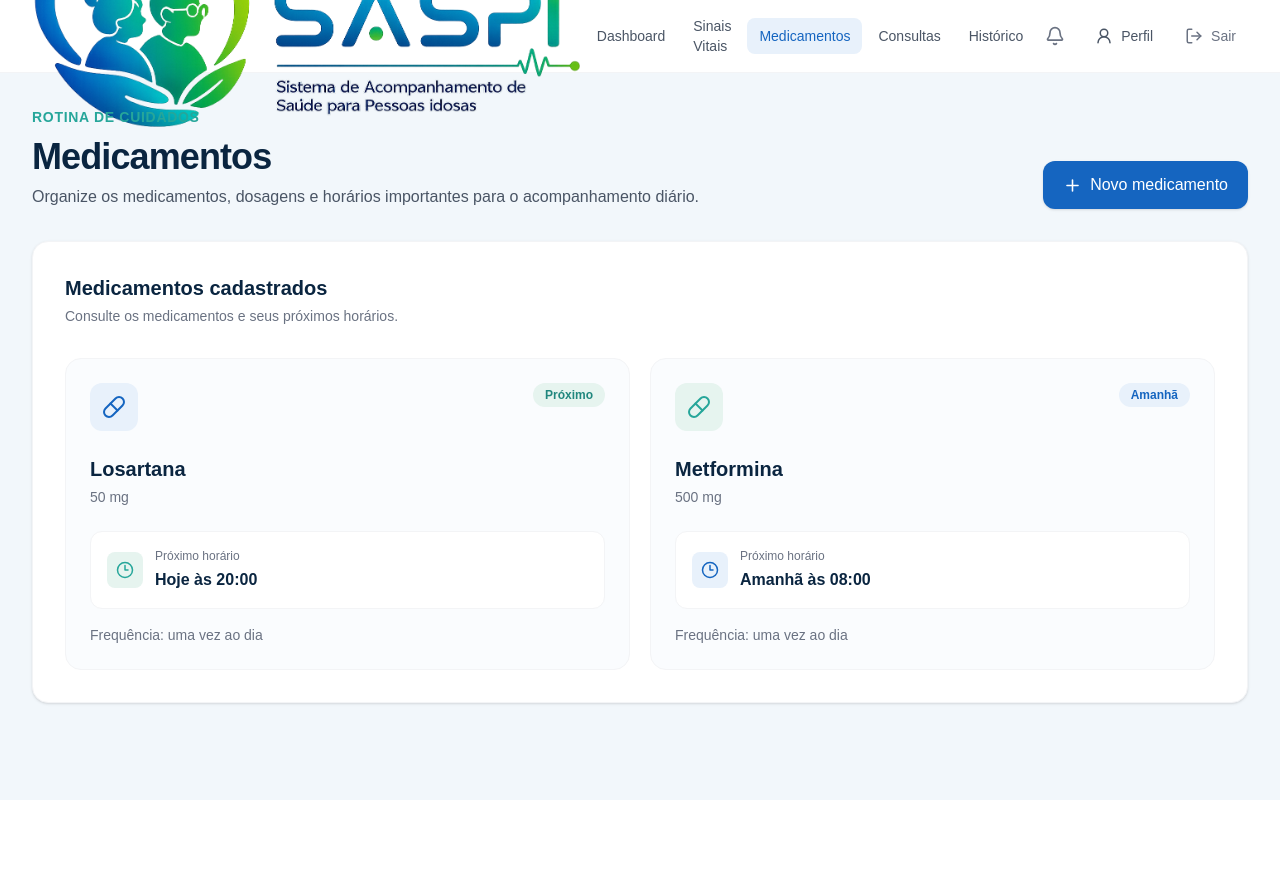
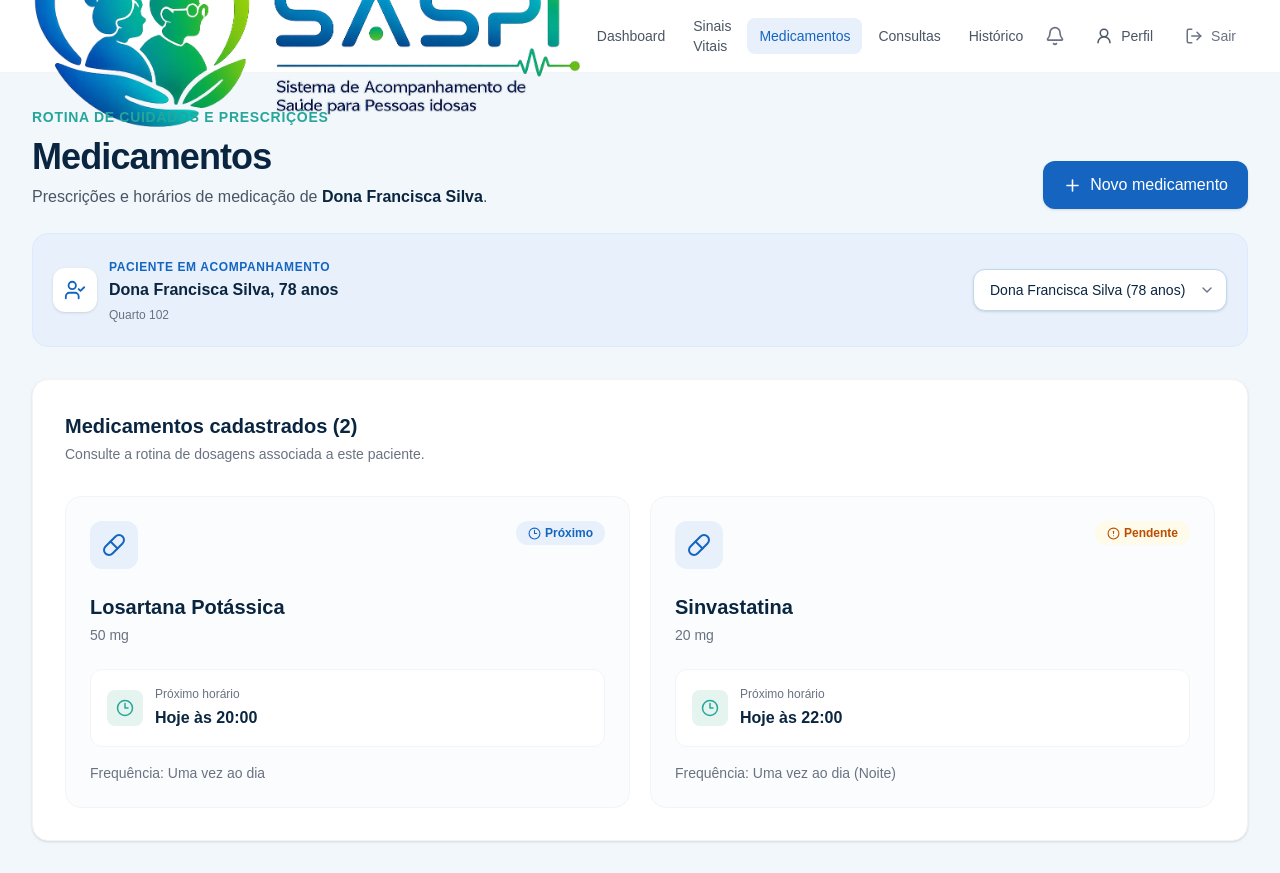
Before and after one commit to MiguelHelen/S.A.S.P.I-Sistema-de-Acompanhamento-de-Saude-para-Pessoas-Idosas-, a Next.js app: page /dashboard/medicamentos in a window 1280 px wide. Before the commit the page ends 800 px from the top, so only its background shows below. Built offline with nearby package versions, Linux system fonts and the light colour scheme.

Commit message:
feat(medicamentos): adiciona listagem reativa e formulário de nova prescrição

```diff
--- a/src/app/dashboard/medicamentos/novo/page.tsx
+++ b/src/app/dashboard/medicamentos/novo/page.tsx
@@ -1,6 +1,6 @@
 "use client";
 
-import { useState } from "react";
+import { useState, useEffect } from "react";
 import { useRouter } from "next/navigation";
 import Link from "next/link";
 import DashboardNavbar from "@/components/DashboardNavbar";
@@ -11,6 +11,7 @@ import {
   Save,
   Loader2,
   CheckCircle2,
+  UserCheck,
 } from "lucide-react";
 
 export default function NovoMedicamento() {
@@ -18,20 +19,33 @@ export default function NovoMedicamento() {
   const [salvando, setSalvando] = useState(false);
   const [sucesso, setSucesso] = useState(false);
 
-  // Estados alinhados com o backend (Prisma: tabelas medicamento e prescricao)
+  // Estado para armazenar os dados do formulário
   const [formData, setFormData] = useState({
-    nome: "",           // Vai para tabela medicamento.nome
-    dosagem: "",        // Vai para tabela prescricao.dosagem
-    frequencia: "24h",  // Vai para tabela prescricao.frequencia
-    data_inicio: "",    // Vai para tabela prescricao.data_inicio
-    descricao: "",      // Vai para tabela medicamento.descricao (observações)
+    nome: "",
+    dosagem: "",
+    horario_primeira_dose: "",
+    frequencia: "Uma vez ao dia (24h)",
+    orientacoes: "",
   });
+
+ const [idoso, setIdoso] = useState({ id: "1", nome: "Dona Francisca Silva", idade: 78 });
+
+  useEffect(() => {
+    const activeElderly = localStorage.getItem("saspi_active_elderly");
+    if (activeElderly) {
+      try {
+        setIdoso(JSON.parse(activeElderly));
+      } catch (e) {
+        console.error("Erro ao ler idoso ativo:", e);
+      }
+    }
+  }, []);
 
   function handleSubmit(e: React.FormEvent) {
     e.preventDefault();
     setSalvando(true);
 
-    // Simulação da chamada à API (POST /medicamento e POST /prescricao)
+    // Simulação do envio com estado de loading
     setTimeout(() => {
       setSalvando(false);
       setSucesso(true);
@@ -77,6 +91,21 @@ export default function NovoMedicamento() {
           </div>
         )}
 
+        {/* Banner do paciente vinculado */}
+        <div className="mt-6 flex items-center gap-3 rounded-2xl border border-blue-100 bg-[#E8F1FB] p-4 text-[#0A2540]">
+          <div className="flex h-10 w-10 shrink-0 items-center justify-center rounded-xl bg-white text-[#1565C0] shadow-sm">
+            <UserCheck size={20} />
+          </div>
+          <div>
+            <span className="text-xs font-semibold uppercase tracking-wider text-[#1565C0]">
+              Prescrição vinculada ao paciente:
+            </span>
+            <p className="text-sm font-bold">
+              {idoso.nome} ({idoso.idade} anos)
+            </p>
+          </div>
+        </div>
+
         <form onSubmit={handleSubmit} className="mt-8 space-y-6">
           <section className="rounded-2xl border border-gray-100 bg-white p-6 shadow-sm md:p-8">
             <div className="flex items-center gap-3 border-b border-gray-100 pb-5">
@@ -112,7 +141,7 @@ export default function NovoMedicamento() {
 
               <div>
                 <label htmlFor="dosagem" className="mb-2 block text-sm font-medium text-[#0A2540]">
-                  Dosagem *
+                  Dosagem / Concentração *
                 </label>
                 <input
                   id="dosagem"
@@ -126,22 +155,22 @@ export default function NovoMedicamento() {
               </div>
 
               <div>
-                <label htmlFor="data_inicio" className="mb-2 block text-sm font-medium text-[#0A2540]">
-                  Data de Início *
+                <label htmlFor="horario_primeira_dose" className="mb-2 block text-sm font-medium text-[#0A2540]">
+                  Horário da Primeira Dose *
                 </label>
                 <input
-                  id="data_inicio"
-                  type="date"
+                  id="horario_primeira_dose"
+                  type="time"
                   required
-                  value={formData.data_inicio}
-                  onChange={(e) => setFormData({ ...formData, data_inicio: e.target.value })}
-                  className="w-full rounded-xl border border-gray-300 px-4 py-3 text-sm text-gray-800 outline-none transition focus:border-[#1565C0] focus:ring-4 focus:ring-[#1565C0]/10"
+                  value={formData.horario_primeira_dose}
+                  onChange={(e) => setFormData({ ...formData, horario_primeira_dose: e.target.value })}
+                  className="w-full rounded-xl border border-gray-300 px-4 py-3 text-sm text-gray-800 placeholder:text-gray-400 outline-none transition focus:border-[#1565C0] focus:ring-4 focus:ring-[#1565C0]/10"
                 />
               </div>
 
               <div className="md:col-span-2">
                 <label htmlFor="frequencia" className="mb-2 block text-sm font-medium text-[#0A2540]">
-                  Frequência de administração *
+                  Frequência / Intervalo *
                 </label>
                 <select
                   id="frequencia"
@@ -149,23 +178,23 @@ export default function NovoMedicamento() {
                   onChange={(e) => setFormData({ ...formData, frequencia: e.target.value })}
                   className="w-full rounded-xl border border-gray-300 bg-white px-4 py-3 text-sm text-gray-800 outline-none transition focus:border-[#1565C0] focus:ring-4 focus:ring-[#1565C0]/10"
                 >
-                  <option value="24h">A cada 24 horas (1x ao dia)</option>
-                  <option value="12h">A cada 12 horas (2x ao dia)</option>
-                  <option value="8h">A cada 8 horas (3x ao dia)</option>
-                  <option value="6h">A cada 6 horas (4x ao dia)</option>
-                  <option value="continuo">Uso contínuo conforme necessidade</option>
+                  <option value="A cada 8 horas (3x ao dia)">A cada 8 horas (3x ao dia)</option>
+                  <option value="A cada 12 horas (2x ao dia)">A cada 12 horas (2x ao dia)</option>
+                  <option value="Uma vez ao dia (24h)">Uma vez ao dia (24h)</option>
+                  <option value="Antes de dormir">Antes de dormir</option>
+                  <option value="Uso contínuo conforme necessidade">Uso contínuo conforme necessidade</option>
                 </select>
               </div>
 
               <div className="md:col-span-2">
-                <label htmlFor="descricao" className="mb-2 block text-sm font-medium text-[#0A2540]">
-                  Instruções ou observações
+                <label htmlFor="orientacoes" className="mb-2 block text-sm font-medium text-[#0A2540]">
+                  Orientações e Instruções de uso (opcional)
                 </label>
                 <textarea
-                  id="descricao"
+                  id="orientacoes"
                   rows={4}
-                  value={formData.descricao}
-                  onChange={(e) => setFormData({ ...formData, descricao: e.target.value })}
+                  value={formData.orientacoes}
+                  onChange={(e) => setFormData({ ...formData, orientacoes: e.target.value })}
                   placeholder="Ex.: Ingerir após o almoço com bastante água..."
                   className="w-full resize-none rounded-xl border border-gray-300 px-4 py-3 text-sm text-gray-800 placeholder:text-gray-400 outline-none transition focus:border-[#1565C0] focus:ring-4 focus:ring-[#1565C0]/10"
                 />
--- a/src/app/dashboard/medicamentos/page.tsx
+++ b/src/app/dashboard/medicamentos/page.tsx
@@ -1,7 +1,94 @@
+"use client";
+
+import { useEffect, useState } from "react";
 import DashboardNavbar from "@/components/DashboardNavbar";
-import { Clock3, Pill, Plus } from "lucide-react";
+import PatientSelector, { Idoso } from "@/components/PatientSelector";
+import Link from "next/link";
+import { Clock3, Pill, Plus, CheckCircle2, AlertCircle } from "lucide-react";
+
+interface MedicamentoItem {
+  id: string;
+  nome: string;
+  dosagem: string;
+  horario: string;
+  frequencia: string;
+  status: "tomado" | "proximo" | "pendente";
+}
+
+const MEDICAMENTOS_POR_IDOSO: Record<string, MedicamentoItem[]> = {
+  "1": [
+    {
+      id: "m1",
+      nome: "Losartana Potássica",
+      dosagem: "50 mg",
+      horario: "Hoje às 20:00",
+      frequencia: "Uma vez ao dia",
+      status: "proximo",
+    },
+    {
+      id: "m2",
+      nome: "Sinvastatina",
+      dosagem: "20 mg",
+      horario: "Hoje às 22:00",
+      frequencia: "Uma vez ao dia (Noite)",
+      status: "pendente",
+    },
+  ],
+  "2": [
+    {
+      id: "m3",
+      nome: "Metformina",
+      dosagem: "850 mg",
+      horario: "Amanhã às 08:00",
+      frequencia: "A cada 12 horas",
+      status: "tomado",
+    },
+    {
+      id: "m4",
+      nome: "Insulina NPH",
+      dosagem: "15 UI",
+      horario: "Hoje às 21:00",
+      frequencia: "Antes de dormir",
+      status: "proximo",
+    },
+  ],
+  "3": [
+    {
+      id: "m5",
+      nome: "Atenolol",
+      dosagem: "25 mg",
+      horario: "Hoje às 08:00",
+      frequencia: "Uma vez ao dia",
+      status: "tomado",
+    },
+  ],
+};
 
 export default function Medicamentos() {
+  const [idoso, setIdoso] = useState<Idoso>({
+    id: "1",
+    nome: "Dona Francisca Silva",
+    idade: 78,
+  });
+
+  useEffect(() => {
+    const saved = localStorage.getItem("saspi_active_elderly");
+    if (saved) {
+      try {
+        setIdoso(JSON.parse(saved));
+      } catch (e) {
+        console.error(e);
+      }
+    }
+  }, []);
+
+  function handleSelectIdoso(novo: Idoso) {
+    setIdoso(novo);
+    localStorage.setItem("saspi_active_elderly", JSON.stringify(novo));
+  }
+
+  const lista = MEDICAMENTOS_POR_IDOSO[idoso.id] || [];
+
   return (
     <main className="min-h-screen bg-[#F2F7FB]">
       <DashboardNavbar />
@@ -10,7 +97,7 @@ export default function Medicamentos() {
         <div className="flex flex-col gap-5 sm:flex-row sm:items-end sm:justify-between">
           <div>
             <span className="text-sm font-semibold uppercase tracking-wider text-[#26A69A]">
-              Rotina de cuidados
+              Rotina de cuidados e prescrições
             </span>
 
             <h1 className="mt-2 text-3xl font-bold tracking-tight text-[#0A2540] md:text-4xl">
@@ -18,50 +105,78 @@ export default function Medicamentos() {
             </h1>
 
             <p className="mt-2 max-w-2xl text-gray-600">
-              Organize os medicamentos, dosagens e horários importantes para o
-              acompanhamento diário.
+              Prescrições e horários de medicação de{" "}
+              <strong className="text-[#0A2540]">{idoso.nome}</strong>.
             </p>
           </div>
 
-          <a
+          <Link
             href="/dashboard/medicamentos/novo"
             className="inline-flex items-center justify-center gap-2 rounded-xl bg-[#1565C0] px-5 py-3 font-medium text-white shadow-sm transition hover:-translate-y-0.5 hover:bg-[#0A2540] hover:shadow-md"
           >
             <Plus size={19} />
             Novo medicamento
-          </a>
+          </Link>
+        </div>
+
+        {/* Seletor do Paciente Ativo */}
+        <div className="mt-6">
+          <PatientSelector onSelect={handleSelectIdoso} selectedId={idoso.id} />
         </div>
 
         <section className="mt-8 rounded-2xl border border-gray-100 bg-white p-6 shadow-sm md:p-8">
           <div>
             <h2 className="text-xl font-semibold text-[#0A2540]">
-              Medicamentos cadastrados
+              Medicamentos cadastrados ({lista.length})
             </h2>
 
             <p className="mt-1 text-sm text-gray-500">
-              Consulte os medicamentos e seus próximos horários.
+              Consulte a rotina de dosagens associada a este paciente.
             </p>
           </div>
 
+          {lista.length === 0 ? (
+            <div className="mt-8 rounded-xl border border-dashed border-gray-200 p-8 text-center text-sm text-gray-500">
+              Nenhum medicamento registrado para este idoso.
+            </div>
+          ) : (
             <div className="mt-8 grid gap-5 lg:grid-cols-2">
-            <article className="group rounded-2xl border border-gray-100 bg-[#FAFCFE] p-6 transition hover:-translate-y-0.5 hover:border-[#BFD8F2] hover:bg-white hover:shadow-lg hover:shadow-blue-950/5">
+              {lista.map((med) => (
+                <article
+                  key={med.id}
+                  className="group rounded-2xl border border-gray-100 bg-[#FAFCFE] p-6 transition hover:-translate-y-0.5 hover:border-[#BFD8F2] hover:bg-white hover:shadow-md"
+                >
                   <div className="flex items-start justify-between gap-4">
                     <div className="flex h-12 w-12 shrink-0 items-center justify-center rounded-xl bg-[#E8F1FB] text-[#1565C0] transition group-hover:bg-[#1565C0] group-hover:text-white">
                       <Pill size={24} />
                     </div>
 
-                <span className="rounded-full bg-[#E6F4EF] px-3 py-1 text-xs font-semibold text-[#20877E]">
+                    {med.status === "tomado" && (
+                      <span className="inline-flex items-center gap-1 rounded-full bg-emerald-50 px-3 py-1 text-xs font-semibold text-emerald-700">
+                        <CheckCircle2 size={13} />
+                        Tomado
+                      </span>
+                    )}
+                    {med.status === "proximo" && (
+                      <span className="inline-flex items-center gap-1 rounded-full bg-[#E8F1FB] px-3 py-1 text-xs font-semibold text-[#1565C0]">
+                        <Clock3 size={13} />
                         Próximo
                       </span>
+                    )}
+                    {med.status === "pendente" && (
+                      <span className="inline-flex items-center gap-1 rounded-full bg-amber-50 px-3 py-1 text-xs font-semibold text-amber-700">
+                        <AlertCircle size={13} />
+                        Pendente
+                      </span>
+                    )}
                   </div>
 
                   <div className="mt-6">
                     <h3 className="text-xl font-semibold text-[#0A2540]">
-                  Losartana
+                      {med.nome}
                     </h3>
-
                     <p className="mt-1 text-sm font-medium text-gray-500">
-                  50 mg
+                      {med.dosagem}
                     </p>
                   </div>
 
@@ -69,59 +184,21 @@ export default function Medicamentos() {
                     <div className="flex h-9 w-9 items-center justify-center rounded-lg bg-[#E6F4EF] text-[#26A69A]">
                       <Clock3 size={18} />
                     </div>
-
                     <div>
                       <p className="text-xs text-gray-500">Próximo horário</p>
                       <p className="mt-1 font-semibold text-[#0A2540]">
-                    Hoje às 20:00
+                        {med.horario}
                       </p>
                     </div>
                   </div>
 
                   <p className="mt-4 text-sm text-gray-500">
-                Frequência: uma vez ao dia
+                    Frequência: {med.frequencia}
                   </p>
                 </article>
-
-            <article className="group rounded-2xl border border-gray-100 bg-[#FAFCFE] p-6 transition hover:-translate-y-0.5 hover:border-[#BFD8F2] hover:bg-white hover:shadow-lg hover:shadow-blue-950/5">
-              <div className="flex items-start justify-between gap-4">
-                <div className="flex h-12 w-12 shrink-0 items-center justify-center rounded-xl bg-[#E6F4EF] text-[#26A69A] transition group-hover:bg-[#26A69A] group-hover:text-white">
-                  <Pill size={24} />
+              ))}
             </div>
-
-                <span className="rounded-full bg-[#E8F1FB] px-3 py-1 text-xs font-semibold text-[#1565C0]">
-                  Amanhã
-                </span>
-              </div>
-
-              <div className="mt-6">
-                <h3 className="text-xl font-semibold text-[#0A2540]">
-                  Metformina
-                </h3>
-
-                <p className="mt-1 text-sm font-medium text-gray-500">
-                  500 mg
-                </p>
-              </div>
-
-              <div className="mt-6 flex items-center gap-3 rounded-xl border border-gray-100 bg-white p-4">
-                <div className="flex h-9 w-9 items-center justify-center rounded-lg bg-[#E8F1FB] text-[#1565C0]">
-                  <Clock3 size={18} />
-                </div>
-
-                <div>
-                  <p className="text-xs text-gray-500">Próximo horário</p>
-                  <p className="mt-1 font-semibold text-[#0A2540]">
-                    Amanhã às 08:00
-                  </p>
-                </div>
-              </div>
-
-              <p className="mt-4 text-sm text-gray-500">
-                Frequência: uma vez ao dia
-              </p>
-            </article>
-          </div>
+          )}
         </section>
       </div>
     </main>
```
Lines whose indentation alone changed are shown as unchanged.
